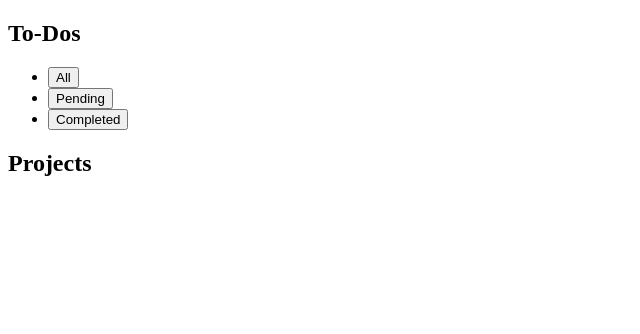
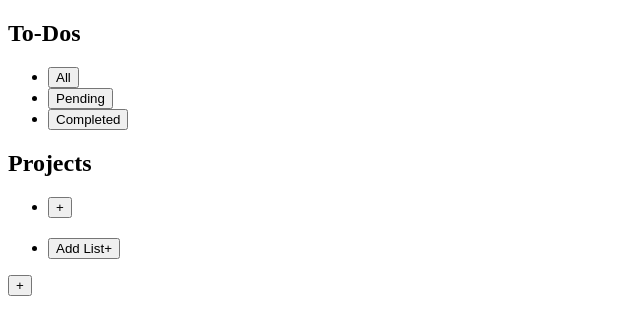
Before and after one commit to TurbulentTomato/ToDoList, a website built with webpack: page src/template.html in a window 1280 px wide. Shown: the whole page, without its empty margins (0-640 px from the left). Built offline with nearby package versions, Linux system fonts and the light colour scheme.

Commit message:
Add buttons to add projects, lists and to-dos

```diff
--- a/src/template.html
+++ b/src/template.html
@@ -17,6 +17,7 @@
       </ul>
       <h2>Projects</h2>
       <ul class="project-list">
+        <li><button type="button" id="add-project-btn">+</button></li>
       </ul>
     </nav>
 
@@ -24,9 +25,12 @@
       <!-- aside will contain the lists present in the current project -->
       <aside id="list-container">
         <h1></h1>
-        <ul></ul>
+        <ul>
+          <li><button type="button" id="add-list-btn">Add List+</button></li>
+        </ul>
       </aside>
       <main>
+        <button type="button" id="add-task-btn">+</button>
       </main>
     </div>
   </div>
```
